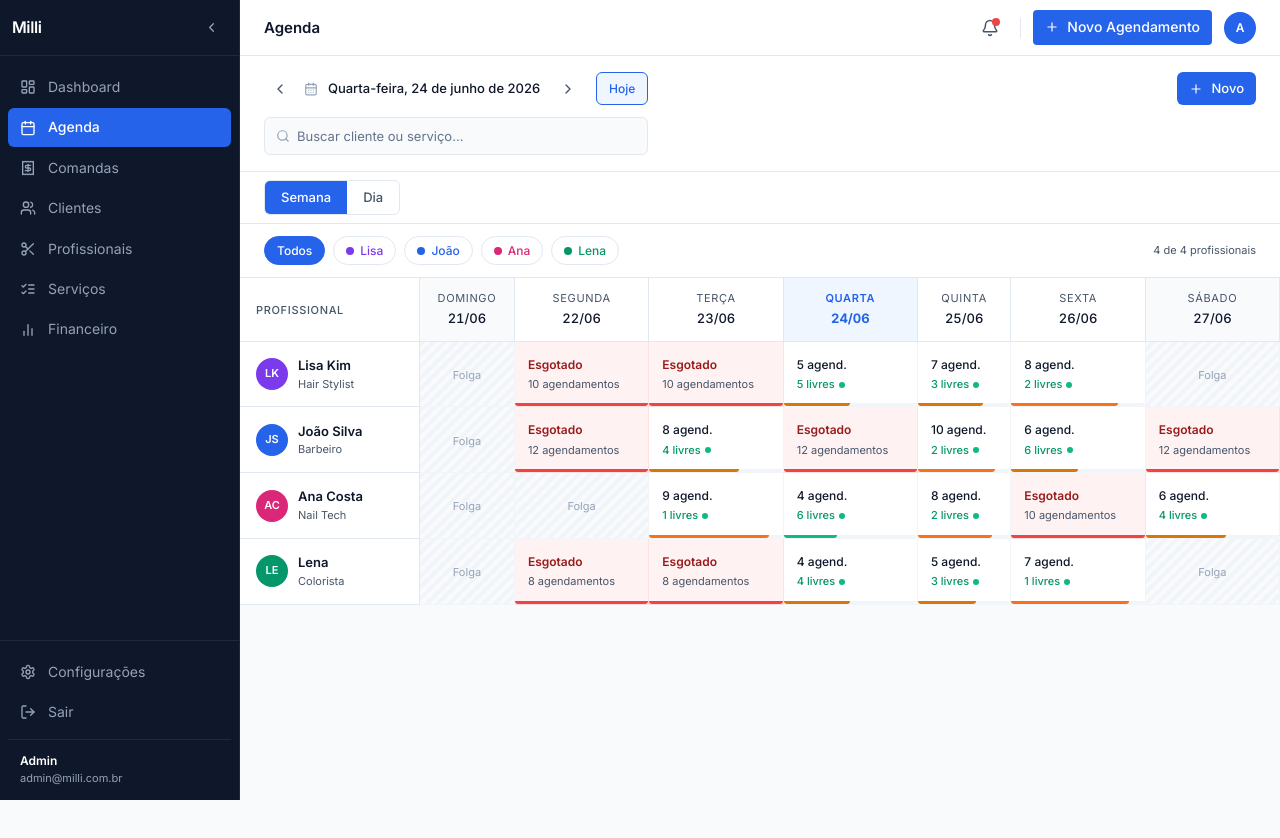
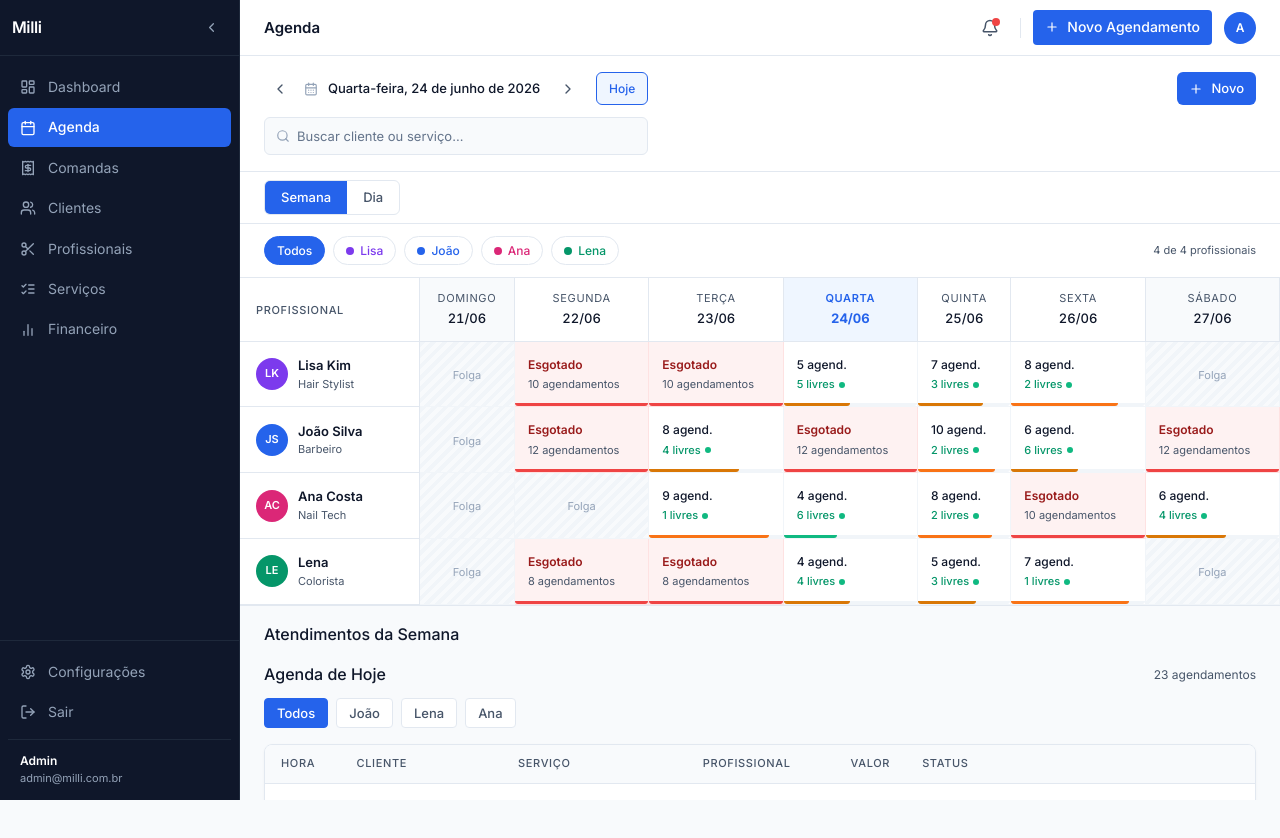
Before and after one commit to v3labscontato-byte/milli-agenda, a Next.js app in the folder apps/web/: page /agenda in a window 1280 px wide. Shown: the top 838 px of the page. After the commit the page ends 800 px from the top, so only its background shows below. Built offline with nearby package versions, Linux system fonts and the light colour scheme.

Commit message:
fix: tabela semana sem espaço excessivo

```diff
--- a/apps/web/src/app/(dashboard)/agenda/page.tsx
+++ b/apps/web/src/app/(dashboard)/agenda/page.tsx
@@ -166,7 +166,7 @@ export default function AgendaPage() {
       {view === 'week' ? (
         <div className="flex-1 overflow-auto">
           <WeeklyOverview weekStart={weekStart} onDaySelect={handleDaySelect} />
-          <div className="border-t border-[#E2E8F0] mt-4 px-6 pb-10 pt-6">
+          <div className="border-t border-[#E2E8F0] px-6 pb-10 pt-4">
             <h2 className="mb-4 text-[16px] font-medium text-[#0F172A]">
               Atendimentos da Semana
             </h2>
--- a/apps/web/src/components/agenda/weekly-overview.tsx
+++ b/apps/web/src/components/agenda/weekly-overview.tsx
@@ -156,7 +156,7 @@ export default function WeeklyOverview({ weekStart, onDaySelect }: WeeklyOvervie
       : CALENDAR_PROFESSIONALS.filter((p) => selectedProfs.has(p.id))
 
   return (
-    <div className="flex h-full flex-col overflow-hidden">
+    <div className="flex flex-col">
       {/* ── Filter pills ── */}
       <div className="flex flex-wrap items-center gap-2 border-b border-[#E2E8F0] bg-white px-6 py-3">
         <button
@@ -209,7 +209,7 @@ export default function WeeklyOverview({ weekStart, onDaySelect }: WeeklyOvervie
       </div>
 
       {/* ── Grid ── */}
-      <div className="flex-1 overflow-auto">
+      <div className="overflow-x-auto">
         <table
           className="border-separate border-spacing-0"
           style={{ minWidth: '900px', width: '100%' }}
```
